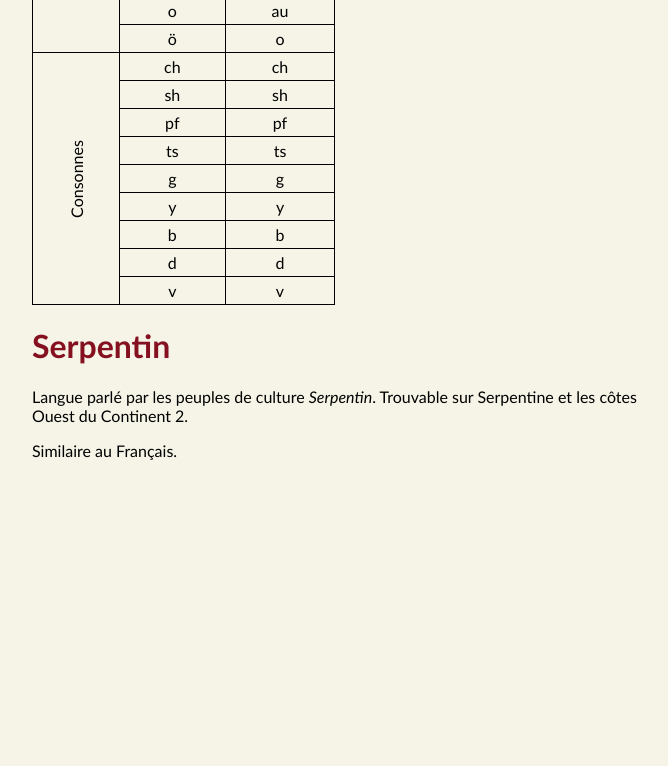
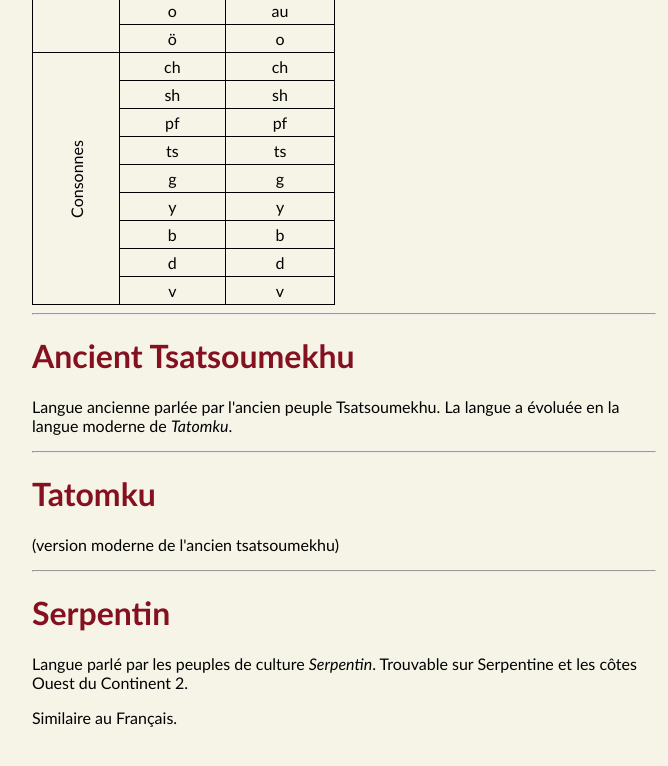
Before and after one commit to Falquano/falquano.github.io, a plain HTML site: page Bastion/languages.html in a window 1280 px wide. Shown: the part 1512-2278 px from the top of the page, without its empty margins (296-964 px from the left). Before the commit the page ends 2021 px from the top, so only its background shows below. Drawn offline with Linux system fonts and the light colour scheme.

Commit message:
Ajout vite fait du Tatomku et Ancient Tsatsoumekhu aux langues

```diff
--- a/Bastion/languages.html
+++ b/Bastion/languages.html
@@ -346,7 +346,25 @@
         </div>
     </div>
 
-    </hr>
+    <hr/>
+
+    <div id="ancienttsatsoumekhu" class="langage">
+        <h1>Ancient Tsatsoumekhu</h1>
+        <p>
+            Langue ancienne parlée par l'ancien peuple Tsatsoumekhu. La langue a évoluée en la langue moderne de <i>Tatomku</i>.
+        </p>
+    </div>
+
+    <hr/>
+
+    <div id="tatomku" class="langage">
+        <h1>Tatomku</h1>
+        <p>
+            (version moderne de l'ancien tsatsoumekhu)
+        </p>
+    </div>
+
+    <hr/>
 
     <div id="serpentin" class="langage">
         <h1>Serpentin</h1>
```
